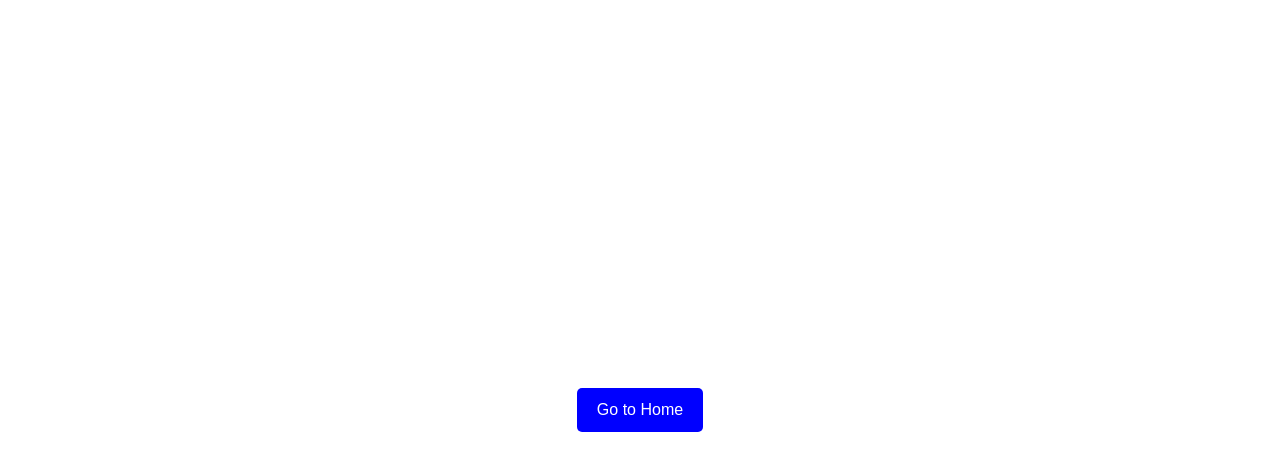
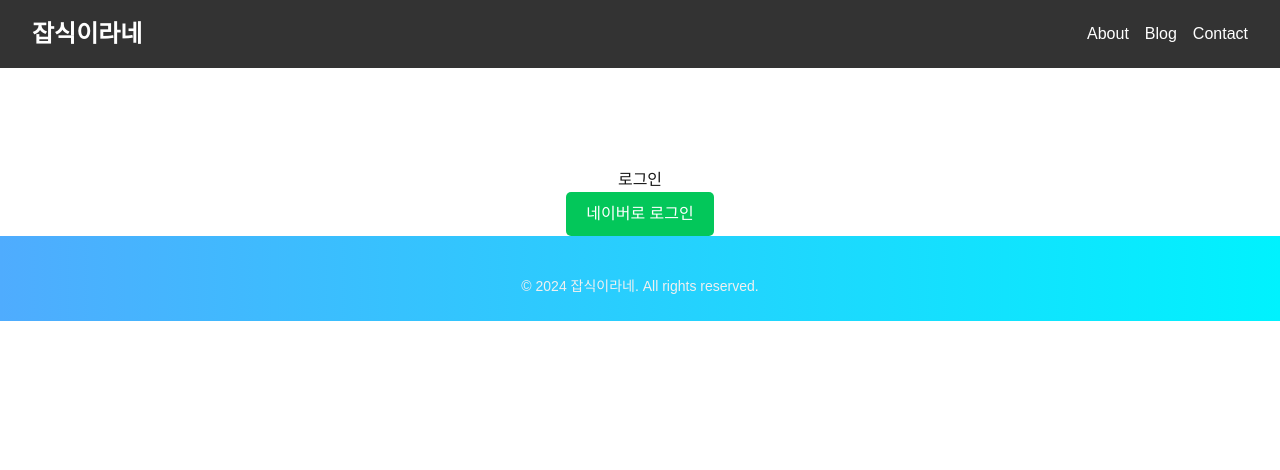
Before and after one commit to jobsicke7/skycat, a Next.js app: page /login in a window 1280 px wide. Before the commit this address had no page. Shown: the top 470 px of the page. Built offline with nearby package versions, Linux system fonts and the light colour scheme; no server answers.

Commit message:
add nacer login

```diff
--- /dev/null
+++ b/app/api/auth/[...nextauth]/route.ts
@@ -0,0 +1,24 @@
+import NextAuth from "next-auth";
+import NaverProvider from "next-auth/providers/naver";
+
+export const authOptions = {
+  providers: [
+    NaverProvider({
+      clientId: process.env.NAVER_CLIENT_ID!,
+      clientSecret: process.env.NAVER_CLIENT_SECRET!,
+    }),
+  ],
+  callbacks: {
+    async redirect({ url, baseUrl }: { url: string; baseUrl: string }) {
+      // URL 검증 및 리디렉션 로직
+      if (url.startsWith(baseUrl)) {
+        return url;
+      }
+      return baseUrl;
+    },
+  },
+};
+
+const handler = NextAuth(authOptions);
+
+export { handler as GET, handler as POST };
--- a/app/blog/page.tsx
+++ /dev/null
@@ -1,10 +0,0 @@
-
-export default function Blog() {
-    return (
-      <div className="grid grid-rows-[20px_1fr_20px] items-center justify-items-center min-h-screen p-8 pb-20 gap-16 sm:p-20 font-[family-name:var(--font-geist-sans)]">
-      <title>잡식이</title>
-      blog 개발중
-      </div>
-
-    );
-  }
--- a/app/layout.tsx
+++ b/app/layout.tsx
@@ -1,24 +1,24 @@
-import type { Metadata } from "next";
+"use client";
+
 import localFont from "next/font/local";
 import "./globals.css";
-import { SpeedInsights } from "@vercel/speed-insights/next"
-import { Analytics } from '@vercel/analytics/next';
+import GNB from "../components/GNB";
+import FNB from "../components/FNB";
+import { SpeedInsights } from "@vercel/speed-insights/next";
+import { Analytics } from "@vercel/analytics/next";
+import { SessionProvider } from "next-auth/react";
 
 const geistSans = localFont({
   src: "./fonts/GeistVF.woff",
   variable: "--font-geist-sans",
   weight: "100 900",
 });
+
 const geistMono = localFont({
   src: "./fonts/GeistMonoVF.woff",
   variable: "--font-geist-mono",
   weight: "100 900",
 });
-
-export const metadata: Metadata = {
-  title: "Create Next App",
-  description: "Generated by create next app",
-};
 
 export default function RootLayout({
   children,
@@ -26,14 +26,20 @@ export default function RootLayout({
   children: React.ReactNode;
 }>) {
   return (
-    <html lang="en">
-      <body
-        className={`${geistSans.variable} ${geistMono.variable} antialiased`}
-      >
-        {children}
-        <Analytics />
-        <SpeedInsights />
-      </body>
-    </html>
+    <SessionProvider>
+      <html lang="en">
+        <head>
+          <title>잡식이라네</title>
+          <meta name="description" content="잡식이라네" />
+        </head>
+        <body>
+          <GNB />
+          <main>{children}</main>
+          <FNB />
+          <Analytics />
+          <SpeedInsights />
+        </body>
+      </html>
+    </SessionProvider>
   );
 }
--- /dev/null
+++ b/app/login/page.tsx
@@ -0,0 +1,49 @@
+"use client";
+
+import { signIn, signOut, useSession } from "next-auth/react";
+
+const LoginPage = () => {
+  const { data: session } = useSession();
+
+  return (
+    <div style={{ textAlign: "center", marginTop: "100px" }}>
+      {!session ? (
+        <>
+          <h1>로그인</h1>
+          <button
+            onClick={() => signIn("naver")}
+            style={{
+              padding: "10px 20px",
+              background: "#03C75A",
+              color: "#fff",
+              border: "none",
+              borderRadius: "5px",
+              cursor: "pointer",
+            }}
+          >
+            네이버로 로그인
+          </button>
+        </>
+      ) : (
+        <>
+          <h1>환영합니다, {session.user?.name}님!</h1>
+          <button
+            onClick={() => signOut()}
+            style={{
+              padding: "10px 20px",
+              background: "#FF6B6B",
+              color: "#fff",
+              border: "none",
+              borderRadius: "5px",
+              cursor: "pointer",
+            }}
+          >
+            로그아웃
+          </button>
+        </>
+      )}
+    </div>
+  );
+};
+
+export default LoginPage;
--- a/app/not-found.tsx
+++ b/app/not-found.tsx
@@ -1,5 +1,4 @@
 "use client";
-
 import { useRouter } from "next/navigation";
 
 export default function Home() {
@@ -10,15 +9,24 @@ export default function Home() {
   };
 
   return (
-    <div style={styles.container}>
-      <button style={styles.button} onClick={navigateToHome}>
-        Go to Home
+    <div style={style.container}>
+      <h1 style={style.title}>Error 404</h1>
+      <h2 style={style.sub}>링크가 이전되었거나, 삭제되었을 수 있습니다.</h2>
+      <button style={style.button} onClick={navigateToHome}>
+        Go to Home1
       </button>
     </div>
   );
 }
 
-const styles = {
+const style = {
+  title: {
+    fontSize :"30px",
+  },
+  sub: {
+    fontSize: "10px",
+    color: 'gray'
+  },
   container: {
     display: "flex",
     justifyContent: "center",
@@ -27,10 +35,10 @@ const styles = {
     flexDirection: "column" as const, // 수정된 부분
   },
   button: {
-    marginTop: "20px",
+    marginTop: "60px",
     padding: "10px 20px",
     fontSize: "16px",
-    backgroundColor: "blue",
+    backgroundColor: "#00BFFF",
     color: "white",
     border: "none",
     borderRadius: "5px",
--- a/app/page.tsx
+++ b/app/page.tsx
@@ -1,7 +1,7 @@
 
 export default function Home() {
   return (
-    <div className="grid grid-rows-[20px_1fr_20px] items-center justify-items-center min-h-screen p-8 pb-20 gap-16 sm:p-20 font-[family-name:var(--font-geist-sans)]">
+    <div>
     <title>잡식이</title>
     개발중...
     </div>
--- /dev/null
+++ b/components/FNB.tsx
@@ -0,0 +1,15 @@
+import React from "react";
+import styles from "../styles/FNB.module.css";
+import Link from "next/link";
+
+const FNB: React.FC = () => {
+  return (
+    <footer className={styles.fnb}>
+      <div className={styles.links}>
+      </div>
+      <p className={styles.copy}>© 2024 잡식이라네. All rights reserved.</p>
+    </footer>
+  );
+};
+
+export default FNB;
--- /dev/null
+++ b/components/GNB.tsx
@@ -0,0 +1,27 @@
+// /app/components/GNB.tsx
+import React from "react";
+import styles from "../styles/GNB.module.css";
+import Link from "next/link";
+
+const GNB: React.FC = () => {
+  return (
+    <nav className={styles.gnb}>
+      <div className={styles.logo}>
+        <Link href="/">잡식이라네</Link>
+      </div>
+      <ul className={styles.menu}>
+        <li>
+          <Link href="/">About</Link>
+        </li>
+        <li>
+          <Link href="/blog">Blog</Link>
+        </li>
+        <li>
+          <Link href="/contact">Contact</Link>
+        </li>
+      </ul>
+    </nav>
+  );
+};
+
+export default GNB;
--- a/package.json
+++ b/package.json
@@ -11,8 +11,10 @@
   "dependencies": {
     "@vercel/analytics": "^1.4.1",
     "@vercel/speed-insights": "^1.1.0",
+    "cloudinary": "^2.5.1",
     "discord.js": "^14.16.3",
     "next": "15.0.4",
+    "next-auth": "^4.24.11",
     "react": "^19.0.0",
     "react-dom": "^19.0.0"
   },
--- /dev/null
+++ b/styles/FNB.module.css
@@ -0,0 +1,34 @@
+/* /app/styles/FNB.module.css */
+.fnb {
+    display: flex;
+    flex-direction: column;
+    align-items: center;
+    justify-content: center;
+    padding: 1.5rem;
+    background: linear-gradient(90deg, #4facfe, #00f2fe);
+    color: white;
+    text-align: center;
+  }
+
+  .links {
+    display: flex;
+    gap: 1.5rem;
+    margin-bottom: 1rem;
+  }
+
+  .links a {
+    text-decoration: none;
+    font-size: 1rem;
+    color: white;
+    transition: color 0.3s, text-shadow 0.3s;
+  }
+
+  .links a:hover {
+    color: #ffeb3b;
+    text-shadow: 0px 0px 5px rgba(255, 235, 59, 0.8);
+  }
+
+  .copy {
+    font-size: 0.875rem;
+    color: #f0f0f0;
+  }
--- /dev/null
+++ b/styles/GNB.module.css
@@ -0,0 +1,33 @@
+/* /app/styles/GNB.module.css */
+.gnb {
+    display: flex;
+    justify-content: space-between;
+    align-items: center;
+    padding: 1rem 2rem;
+    background-color: #333;
+    color: white;
+  }
+
+  .logo a {
+    text-decoration: none;
+    font-size: 1.5rem;
+    font-weight: bold;
+    color: #fff;
+  }
+
+  .menu {
+    list-style: none;
+    display: flex;
+    gap: 1rem;
+  }
+
+  .menu li a {
+    text-decoration: none;
+    color: white;
+    font-size: 1rem;
+    transition: color 0.3s;
+  }
+
+  .menu li a:hover {
+    color: #00bcd4;
+  }
```
Also changed, not shown: 1 other file (tests, documents, lock files or other folders).
